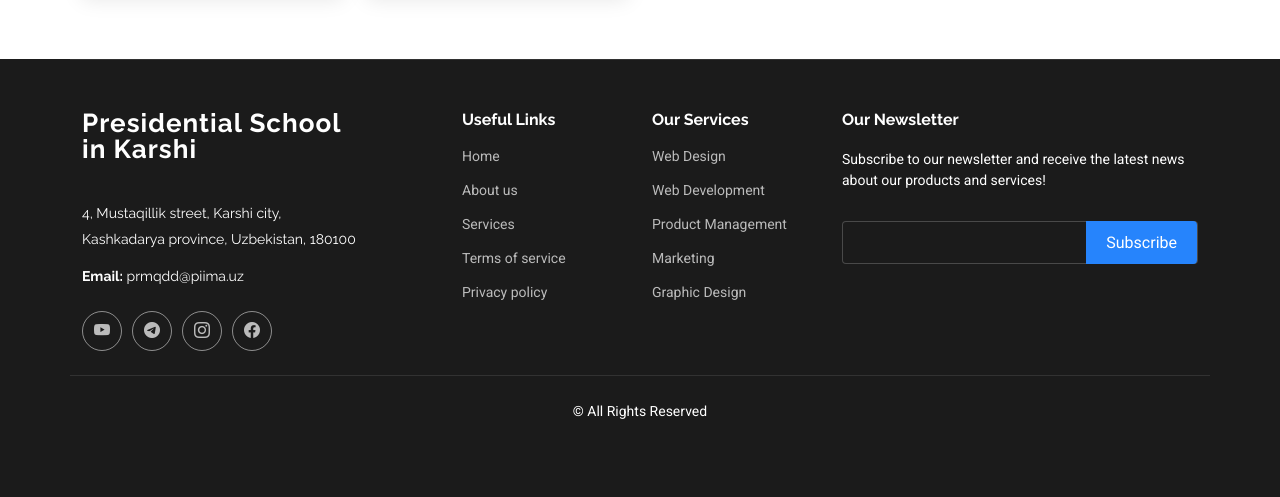
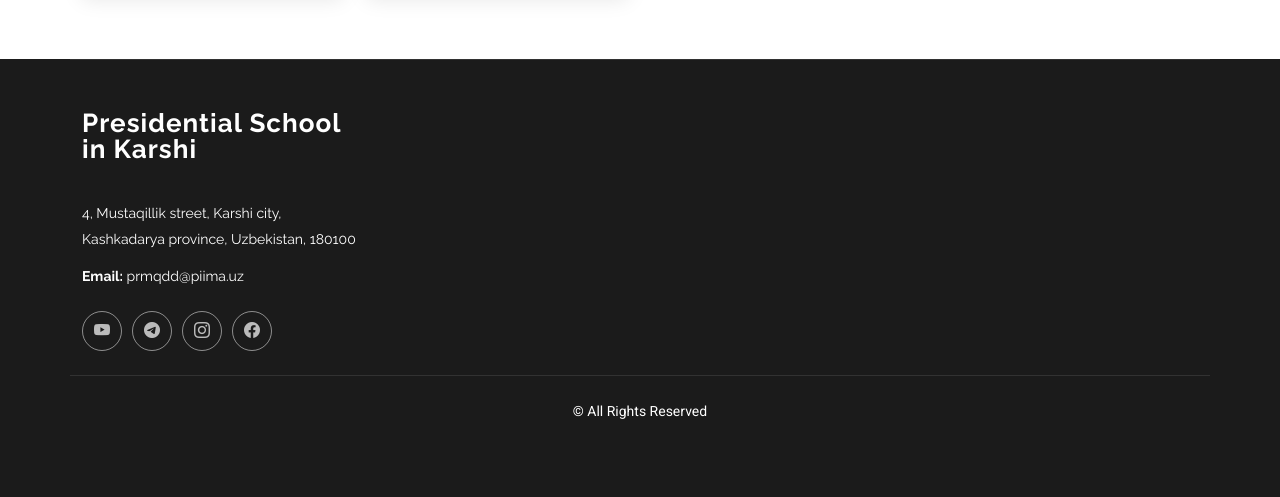
Before and after one commit to iRavshan/school-website, a Django app: page / in a window 1280 px wide. Shown: the part 5988-6485 px from the top of the page. Run offline with Django 5.2, Linux system fonts and the light colour scheme; some libraries are stand-ins or nearby versions.

Commit message:
some changes

```diff
--- a/static/css/main.css
+++ b/static/css/main.css
@@ -221,7 +221,7 @@ h6 {
 }
 
 .header .logo img {
-  max-height: 36px;
+  max-height: 60px;
   margin-right: 8px;
 }
 
--- a/templates/core/home.html
+++ b/templates/core/home.html
@@ -429,7 +429,7 @@
                 <img src="{% static 'img/life/4.jpg' %}" class="img-fluid" alt="">
                 <div class="portfolio-info">
                   <p>Our Fam 🤍</p>
-                  <a href="{% static 'img/life/4.jpg' %}" title="Branding 1" data-gallery="portfolio-gallery-book" class="glightbox preview-link"><i class="bi bi-zoom-in"></i></a>
+                  <a href="{% static 'img/life/4.jpg' %}" title="Our Fam 🤍" data-gallery="portfolio-gallery-book" class="glightbox preview-link"><i class="bi bi-zoom-in"></i></a>
                 </div>
               </div>
             </div>
--- a/templates/shared/_footer.html
+++ b/templates/shared/_footer.html
@@ -17,39 +17,6 @@
             <a href="https://www.facebook.com/profile.php?id=61571917701517"><i class="bi bi-facebook"></i></a>
           </div>
         </div>
-
-        <div class="col-lg-2 col-md-3 footer-links">
-          <h4>Useful Links</h4>
-          <ul>
-            <li><a href="#">Home</a></li>
-            <li><a href="#">About us</a></li>
-            <li><a href="#">Services</a></li>
-            <li><a href="#">Terms of service</a></li>
-            <li><a href="#">Privacy policy</a></li>
-          </ul>
-        </div>
-
-        <div class="col-lg-2 col-md-3 footer-links">
-          <h4>Our Services</h4>
-          <ul>
-            <li><a href="#">Web Design</a></li>
-            <li><a href="#">Web Development</a></li>
-            <li><a href="#">Product Management</a></li>
-            <li><a href="#">Marketing</a></li>
-            <li><a href="#">Graphic Design</a></li>
-          </ul>
-        </div>
-
-        <div class="col-lg-4 col-md-12 footer-newsletter">
-          <h4>Our Newsletter</h4>
-          <p>Subscribe to our newsletter and receive the latest news about our products and services!</p>
-          <form action="forms/newsletter.php" method="post" class="php-email-form">
-            <div class="newsletter-form"><input type="email" name="email"><input type="submit" value="Subscribe"></div>
-            <div class="loading">Loading</div>
-            <div class="error-message"></div>
-            <div class="sent-message">Your subscription request has been sent. Thank you!</div>
-          </form>
-        </div>
       </div>
     </div>
 
```
